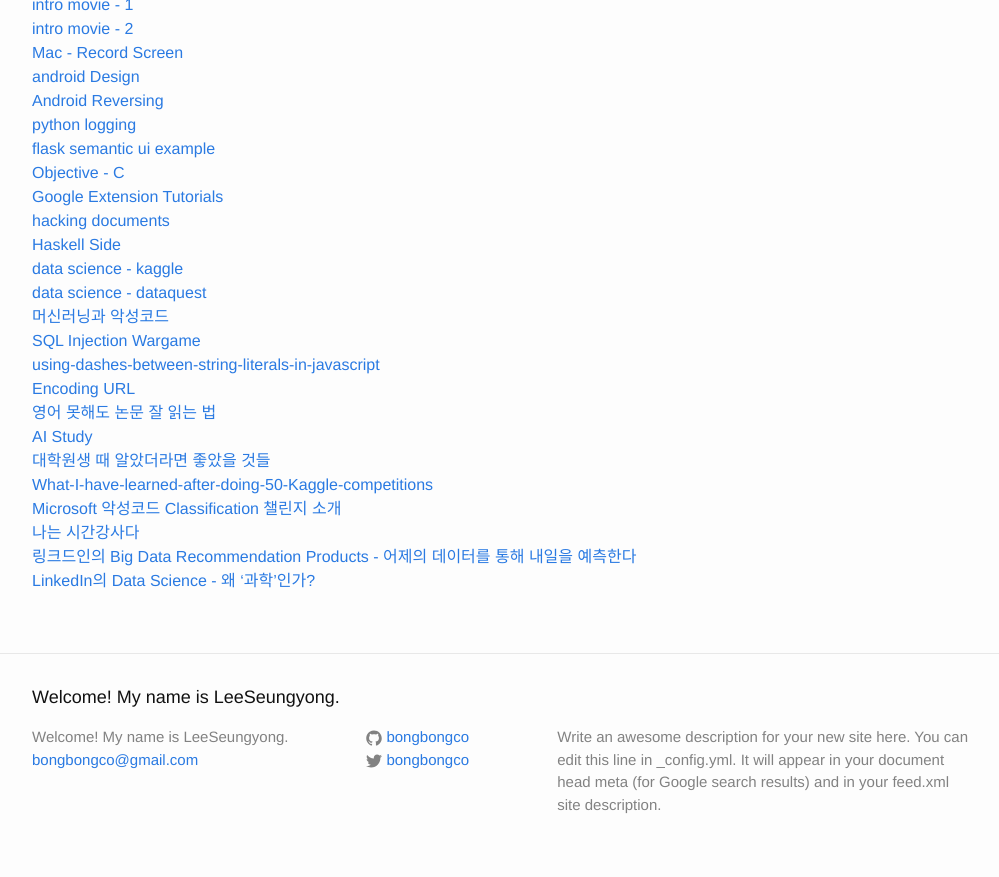
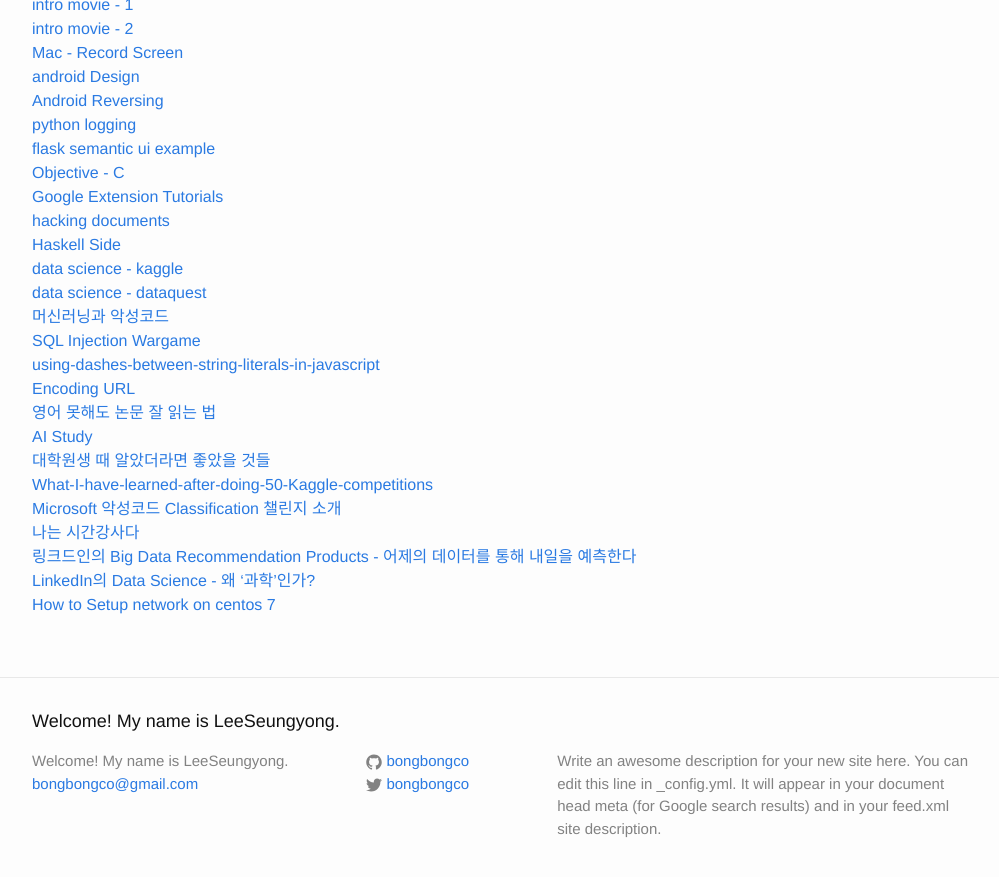
Before and after one commit to LktProgrammer/bongbongco.github.io, a Jekyll site: the page built from _posts/2016-07-22-Website-List.markdown, in a window 1280 px wide and 900 px high, scrolled down 3087 px. Shown: the top 877 px of the window, without its empty margins (138-1137 px from the left). Built offline with Jekyll 4.4.1, drawn with Linux system fonts in a browser that asks for light colours.

Commit message:
Update 2016-07-22-Website-List.markdown

```diff
--- a/_posts/2016-07-22-Website-List.markdown
+++ b/_posts/2016-07-22-Website-List.markdown
@@ -148,3 +148,4 @@ title: 참고할 웹 사이트들.
 [나는 시간강사다](http://slownews.kr/author/3091201lin/page/3)
 [링크드인의 Big Data Recommendation Products - 어제의 데이터를 통해 내일을 예측한다](https://deview.kr/2013/detail.nhn?topicSeq=36)
 [LinkedIn의 Data Science - 왜 '과학'인가?](https://deview.kr/2014/session?seq=29)
+[How to Setup network on centos 7](http://www.krizna.com/centos/setup-network-centos-7/)
```
